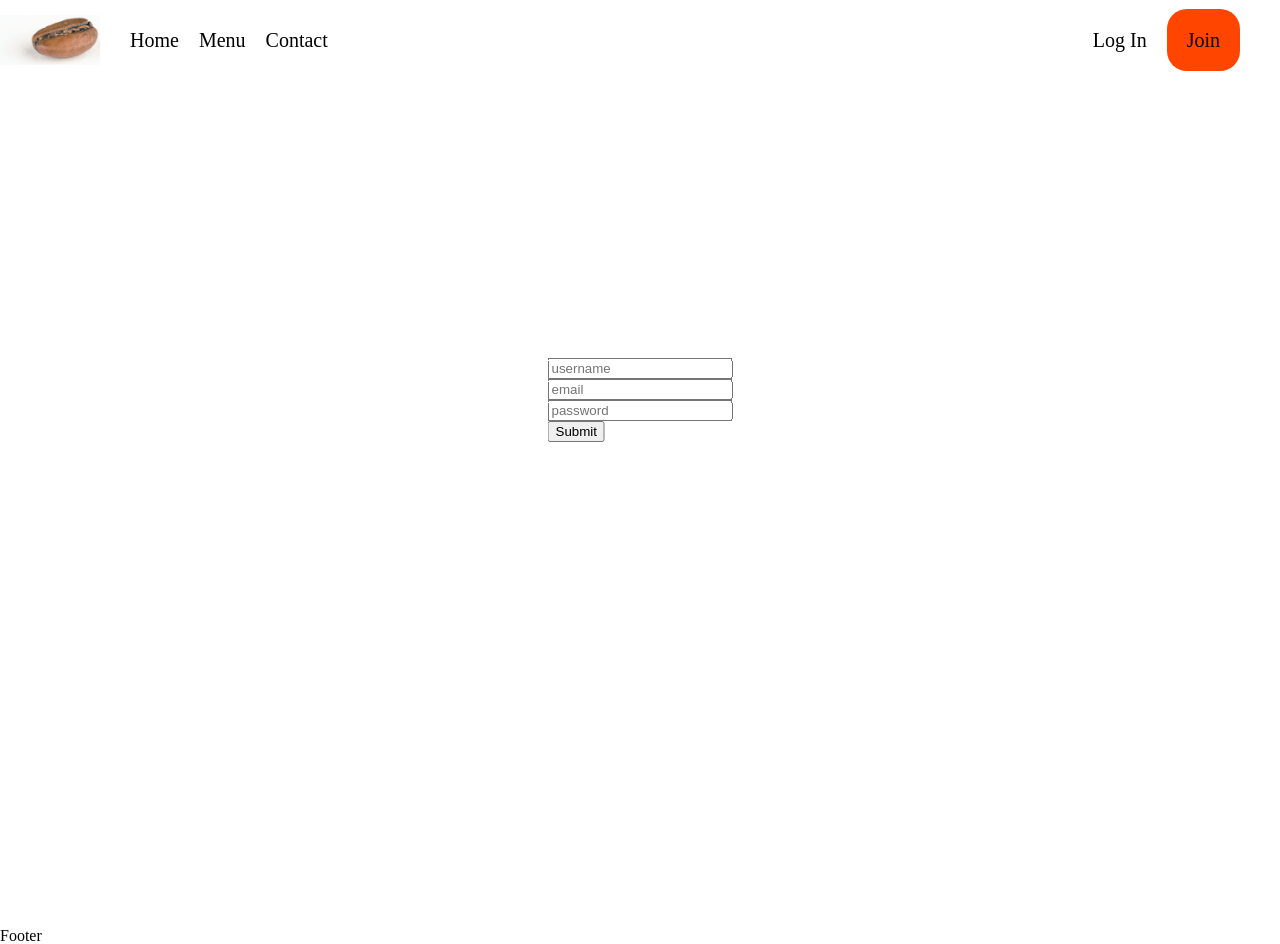
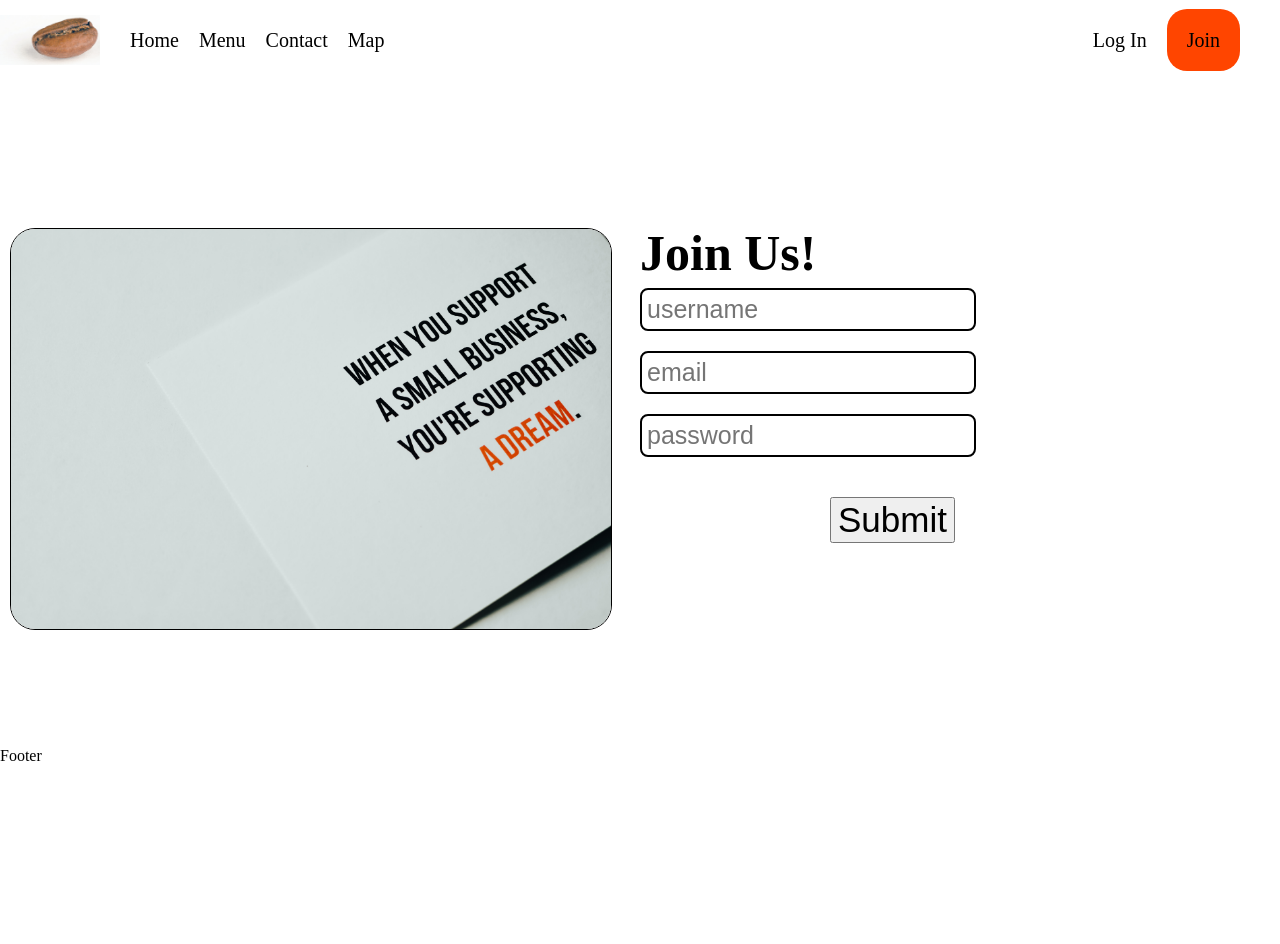
Before and after one commit to sosoberg/cool_beans, a React (Create React App) app in the folder client/: page /signup in a window 1280 px wide. After the commit the page ends 800 px from the top, so only its background shows below. Built offline with nearby package versions, Linux system fonts and the light colour scheme.

Commit message:
maps page added, signup page styled

```diff
--- a/client/package.json
+++ b/client/package.json
@@ -11,8 +11,10 @@
     "@testing-library/jest-dom": "^5.14.1",
     "@testing-library/react": "^11.2.7",
     "@testing-library/user-event": "^12.8.3",
+    "google-map-react": "^2.1.10",
     "react": "^17.0.2",
     "react-dom": "^17.0.2",
+    "react-loader-spinner": "^4.0.0",
     "react-redux": "^7.2.4",
     "react-router-dom": "^5.2.0",
     "react-scripts": "4.0.3",
--- a/client/src/App.js
+++ b/client/src/App.js
@@ -16,6 +16,7 @@ import Products from './pages/Products'
 import Contact from './pages/Contact'
 import Join from "./pages/Join"
 import Login from "./pages/Login"
+import Map from "./pages/Map"
 
 // redux configure
 import configureStore from "./redux/configureStore"
@@ -61,6 +62,7 @@ function App() {
                     <Route exact path='/contact' component={ Contact } />
                     <Route exact path='/signup' component={ Join } />
                     <Route exact path='/login' component={ Login } />
+                    <Route exact path='/map' component={ Map } />
                 </Switch>
                 <Footer />
         </Router>
--- a/client/src/components/Header/index.js
+++ b/client/src/components/Header/index.js
@@ -29,6 +29,7 @@ const Header = () => {
                     <Link className='link' to='/'>Home</Link>
                     <Link className='link' to='/products'>Menu</Link>
                     <Link className='link' to='/contact'>Contact</Link>
+                    <Link className='link' to='/map'>Map</Link>
                 </div>
                 <div className='signUpNav'>
                     <Link className='link' to='/login'>Log In</Link>
--- a/client/src/pages/Contact/index.js
+++ b/client/src/pages/Contact/index.js
@@ -1,10 +1,29 @@
 import React from "react";
+
+import './style.css'
+
+import "react-loader-spinner/dist/loader/css/react-spinner-loader.css";
+import Loader from "react-loader-spinner";
 
 function Contact() {
   return (
-    <div>
-        <p>Contact</p>
-    </div>
+    <>
+      <div className='loader'>
+        <Loader
+          type="Bars"
+          color="black"
+          secondaryColor="black"
+          height={300}
+          width={600}
+          timeout={700} //3 secs
+        />
+      </div>
+      <div className='display'>
+        <div>
+            <p>Contact</p>
+        </div>
+      </div>
+    </>
 
   );
 }
--- a/client/src/pages/Contact/style.css
+++ b/client/src/pages/Contact/style.css
@@ -0,0 +1,14 @@
+@keyframes display {
+    from {
+      opacity: 0;
+    }
+
+    to {
+      opacity: 0;
+    }
+  }
+
+.display {
+    animation: display;
+    animation-duration: .7s;
+}
--- a/client/src/pages/Home/index.js
+++ b/client/src/pages/Home/index.js
@@ -2,9 +2,25 @@ import React from "react";
 
 import './style.css'
 
-function Home() {
+import "react-loader-spinner/dist/loader/css/react-spinner-loader.css";
+import Loader from "react-loader-spinner";
+
+function Home(props) {
+
   return (
     <>
+      <div className='loader'>
+        <Loader
+          type="Bars"
+          color="black"
+          secondaryColor="black"
+          height={300}
+          width={600}
+          timeout={700} //3 secs
+        />
+      </div>
+
+      <div className='display'>
         <div>
             <p>Home</p>
         </div>
@@ -22,6 +38,7 @@ function Home() {
             <p className='pictureTitle2'>Explore</p>
             <img src='../assets/images/matterhorn.jpg' alt='matterhorn'/>
         </div>
+      </div>
     </>
   );
 }
--- a/client/src/pages/Home/style.css
+++ b/client/src/pages/Home/style.css
@@ -1,8 +1,28 @@
+@keyframes display {
+    from {
+      opacity: 0;
+    }
+
+    to {
+      opacity: 0;
+    }
+  }
+
+.display {
+    animation: display;
+    animation-duration: .7s;
+}
+
+.loader {
+    position: relative;
+    text-align: center;
+    top: 200px;
+}
+
 .homeImageGridOne {
     display: grid;
     grid-template-columns: 1fr 1fr;
 }
-
 
 .cropped {
     height: 350px;
--- a/client/src/pages/Join/index.js
+++ b/client/src/pages/Join/index.js
@@ -32,17 +32,21 @@ const [createUser, {data, loading, error}] = useMutation(CREATE_USER)
 
   return (
     <div id="joinContain">
+      <div className='supCrop'>
+        <img className='supportImage' src='../assets/images/support.jpg' alt='support our business'/>
+      </div>
       <form onSubmit={handleSubmit} id="joinForm">
+        <h2>Join Us!</h2>
         <div>
-          <input onChange={handleChange} placeholder="username" name="username" value={join.username}></input>
+          <input className="signUpForm" onChange={handleChange} placeholder="username" name="username" value={join.username}></input>
         </div>
         <div>
-          <input onChange={handleChange} placeholder="email" name="email" value={join.email}></input>
+          <input className="signUpForm" onChange={handleChange} placeholder="email" name="email" value={join.email}></input>
         </div>
         <div>
-          <input onChange={handleChange} placeholder="password" name="password" value={join.password}></input>
+          <input className="signUpForm" onChange={handleChange} placeholder="password" name="password" value={join.password}></input>
         </div>
-        <button>Submit</button>
+        <button className='joinSubmit'>Submit</button>
       </form>
     </div>
   );
--- a/client/src/pages/Join/style.css
+++ b/client/src/pages/Join/style.css
@@ -1,11 +1,43 @@
 #joinContain{
+    margin-top: 100px;
     width: 100vw;
-    height: 100vh;
+    height: 65vh;
+    display: grid;
+    grid-template-columns: 1fr 1fr;
+}
+
+#joinForm h2 {
+    font-size: 50px;
+    font-weight: bold;
+}
+
+.supCrop {
+    height: 450px;
+    width: 620px;
+    overflow: hidden;
+    margin-left: auto;
+    margin-right: auto;
+    border-radius: 10px;
 
 }
-#joinForm{
-    position: absolute;
-    top: 50%;
-    left: 50%;
-    transform: translate(-50%, -50%);
+
+.supportImage {
+    width: 600px;
+    border: 1px solid black;
+    border-radius: 25px;
 }
+
+.signUpForm {
+    font-size: 25px;
+    margin-top: 10px;
+    margin-bottom: 10px;
+    border: black solid 2px;
+    border-radius: 8px;
+    padding: 5px;
+}
+
+.joinSubmit {
+    margin-top: 30px;
+    margin-left: 190px;
+    font-size: 35px;
+}
--- /dev/null
+++ b/client/src/pages/Map/index.js
@@ -0,0 +1,60 @@
+import React, { Component } from 'react';
+import GoogleMapReact from 'google-map-react';
+
+import './style.css'
+
+import "react-loader-spinner/dist/loader/css/react-spinner-loader.css";
+import Loader from "react-loader-spinner";
+
+const AnyReactComponent = ({ text, marker }) => <div className="markerDiv">{marker} {text}</div>;
+
+class Map extends Component {
+  static defaultProps = {
+    center: {
+      lat: 46.0207,
+      lng: 7.7491
+    },
+    zoom: 30
+  };
+
+  render() {
+
+    const title = 'KoolBeans'
+
+    return (
+      // Important! Always set the container height explicitly
+        <>
+            <div className='loader'>
+                <Loader
+                    type="Bars"
+                    color="black"
+                    secondaryColor="black"
+                    height={300}
+                    width={600}
+                    timeout={700} //3 secs
+                    />
+            </div>
+            <div className='display'>
+                <div id="map">
+                    <div style={{ height: '91.5vh', width: '100%' }}>
+                        <GoogleMapReact
+                        bootstrapURLKeys={{ key: "AIzaSyCUXkG-5a5cdEyPP2Ki6sg-0Ckc9qz06W8" }}
+                        defaultCenter={this.props.center}
+                        defaultZoom={this.props.zoom}
+                        >
+                        <AnyReactComponent
+                            lat={46.0207}
+                            lng={7.7491}
+                            marker="^"
+                            text={title}
+                        />
+                        </GoogleMapReact>
+                    </div>
+                </div>
+            </div>
+        </>
+    );
+  }
+}
+
+export default Map;
--- /dev/null
+++ b/client/src/pages/Map/style.css
@@ -0,0 +1,33 @@
+@keyframes display {
+    from {
+      opacity: 0;
+    }
+    95% {
+        opacity: 0;
+    }
+    to {
+      opacity: 100%;
+    }
+  }
+
+.display {
+    animation: display;
+    animation-duration: .7s;
+}
+
+#map {
+    height: 400px;
+    /* The height is 400 pixels */
+    width: 100%;
+    /* The width is the width of the web page */
+    position: fixed;
+    top: 80px;
+  }
+
+  .markerDiv {
+    margin: none;
+    border: none;
+    padding: solid 1px black;
+    font-size: 25px;
+    font-weight: bolder;
+  }
```
Also changed, not shown: client/public/assets/images/support.jpg (added), 1 other file (tests, documents, lock files or other folders). Lines whose indentation alone changed are shown as unchanged.
